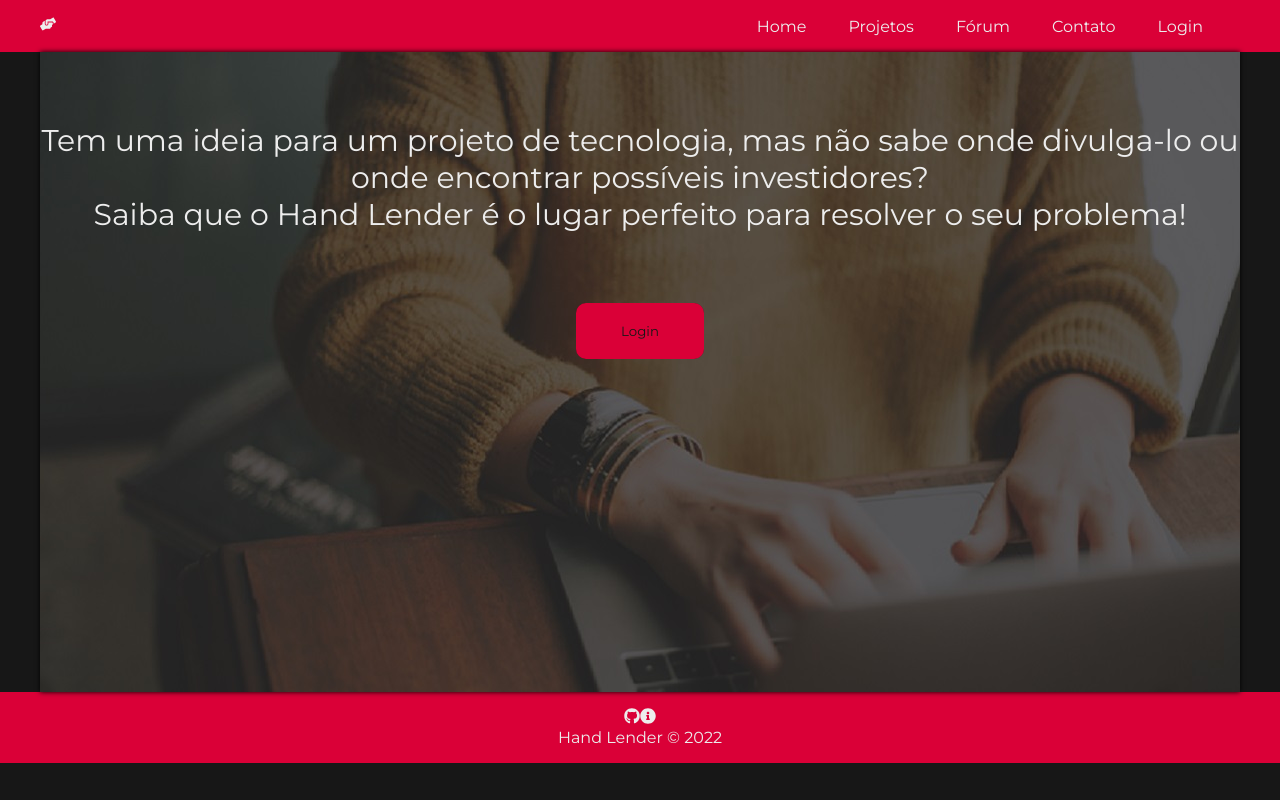
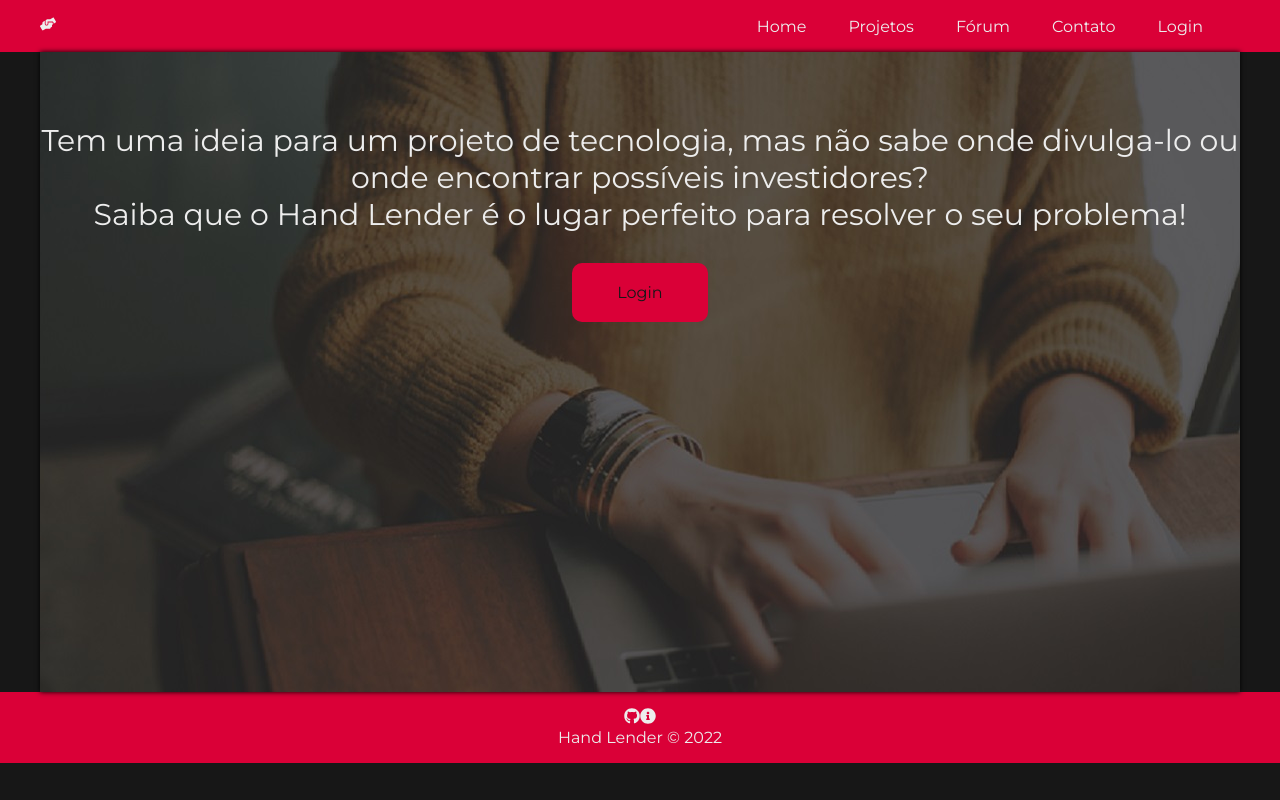
Before and after one commit to LucaBobbioDev/hand-lender, a React (Create React App) app: page / in a window 1280 px wide. Built offline with nearby package versions, Linux system fonts and the light colour scheme.

Commit message:
Estilizando o LinkButton
Fazendo a estilização do LinkButton e importando em outros componentes

```diff
--- a/src/components/layout/LandingPage.js
+++ b/src/components/layout/LandingPage.js
@@ -1,5 +1,5 @@
 import styles from './LandingPage.module.css'
-import { Link } from "react-router-dom";
+import LinkButton from './LinkButton';
 
 export default function LandingPage(){
     return(
@@ -9,9 +9,7 @@ export default function LandingPage(){
                 Saiba que o Hand Lender é o lugar perfeito para resolver o seu problema!<br/>
             </p>
             <div className={styles.center}>
-                <button type="button" className={styles.botao}>
-                    <Link to="/Register">Login</Link>
-                </button>
+                <LinkButton to="/Register" text="Login"/>
             </div>
         </div>
 
--- a/src/components/layout/LandingPage.module.css
+++ b/src/components/layout/LandingPage.module.css
@@ -10,32 +10,6 @@
 }
 .center{
     display: flex;
-  justify-content: center;
-  align-items: center;
+    justify-content: center;
+    align-items: center;
 }
-.botao {
-    display: flex;
-    margin-top: 70px;
-    border-radius: 10px;
-    background-color: rgba(0, 0, 0, 0.4);;
-    border: #DA0037;
-}
-.botao a{
-    border-radius: 10px;
-    padding: 20px 45px;
-    text-decoration: none;
-    background-color: #DA0037;
-    color: #171717;
-}
-.botao a:hover{
-    color: #ededed;
-    animation: pulsate 1s ease-in-out;
-}
-
-@keyframes pulsate{
-    0%{
-        box-shadow:
-        0 0 20px #ee2f5f,
-        0 0 35px #DA0037;
-    }
-}
--- a/src/components/layout/LinkButton.js
+++ b/src/components/layout/LinkButton.js
@@ -0,0 +1,10 @@
+import {Link} from 'react-router-dom'
+import styles from './LinkButton.module.css'
+
+export default function LinkButton({to, text}){
+    return(
+        <Link className={styles.button} to={to}>
+            {text}
+        </Link>
+    )
+}
--- a/src/components/layout/LinkButton.module.css
+++ b/src/components/layout/LinkButton.module.css
@@ -0,0 +1,26 @@
+.button {
+    display: flex;
+    margin-top: 30px;
+    border-radius: 10px;
+    background-color: rgba(0, 0, 0, 0.4);;
+    border: #DA0037;
+}
+.button {
+    border-radius: 10px;
+    padding: 20px 45px;
+    text-decoration: none;
+    background-color: #DA0037;
+    color: #171717;
+}
+.button:hover{
+    color: #ededed;
+    animation: pulsate 1s ease-in-out;
+}
+
+@keyframes pulsate{
+    0%{
+        box-shadow:
+        0 0 20px #ee2f5f,
+        0 0 35px #DA0037;
+    }
+}
--- a/src/components/pages/Home.js
+++ b/src/components/pages/Home.js
@@ -1,7 +1,6 @@
 import projects from '../../img/projects.svg'
 import styles from './Home.module.css'
-import {FaPlus} from 'react-icons/fa'
-import {Link} from 'react-router-dom'
+import LinkButton from '../layout/LinkButton'
 
 export default function Home(){
     return(
@@ -16,10 +15,7 @@ export default function Home(){
                 </p>
                 <img src={projects} width={300} alt='Drawing of a man using an laptop with a window behind'></img>
                 <div className={styles.criar}>
-                    <Link to="/Create">
-                        Criar Projeto
-                        <FaPlus/>
-                    </Link>
+                    <LinkButton to="/Create" text="Criar Projeto"/>
                 </div>
         </div>
         </>
```
